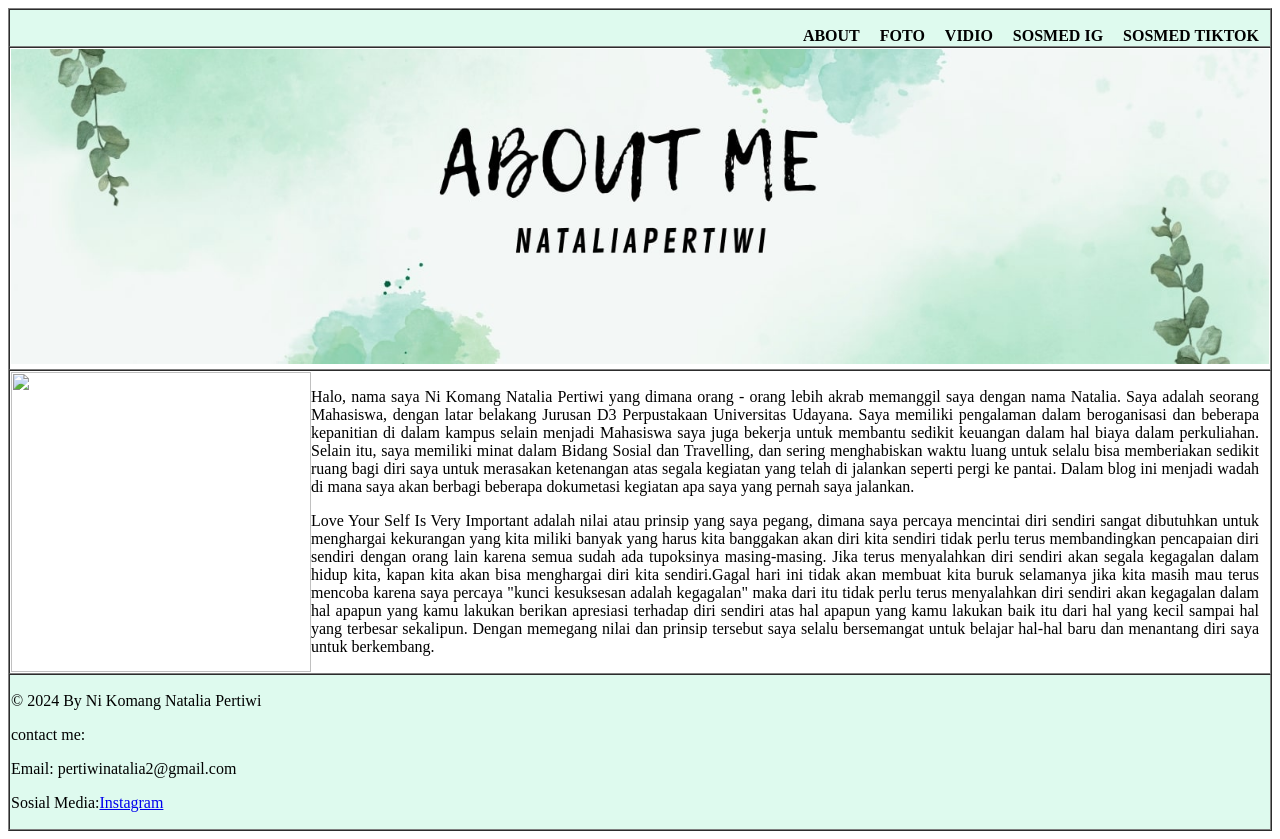
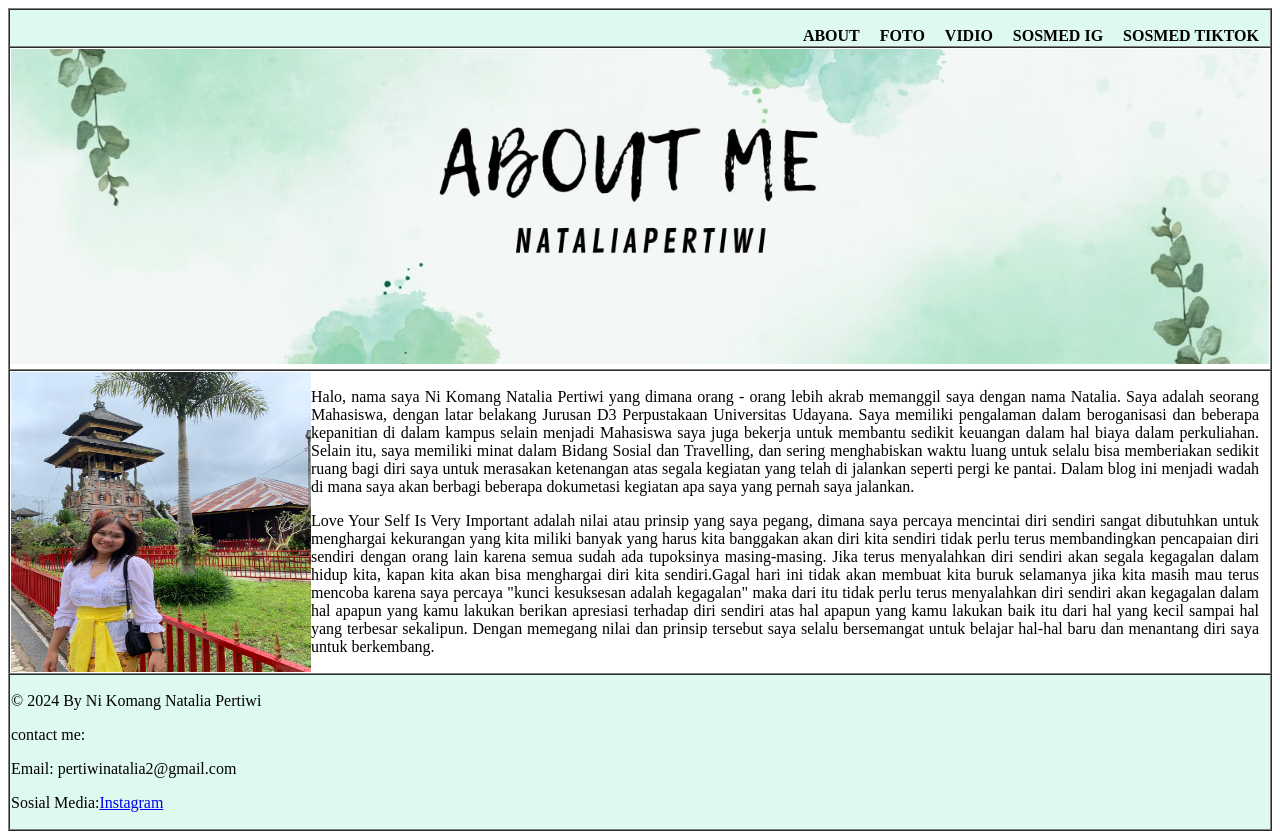
Before and after one commit to nataliapertiwi25/website-personal-, a plain HTML site: page index.html in a window 1280 px wide. Drawn offline with Linux system fonts and the light colour scheme.

Commit message:
Update index.html

```diff
--- a/index.html
+++ b/index.html
@@ -72,7 +72,7 @@
 	</tr>
 	<tr>
 		<td id="content">
-			<img id="foto" class="profil" src ="Foto/profil 1.jpeg">
+			<img id="foto" class="profil" src ="profil 1.jpeg">
 			<p id= "par">
 			<p>
 				Halo, nama saya Ni Komang Natalia Pertiwi yang dimana orang - orang lebih akrab memanggil saya dengan nama Natalia. Saya adalah seorang Mahasiswa, dengan latar belakang Jurusan D3 Perpustakaan Universitas Udayana. Saya memiliki pengalaman dalam beroganisasi dan beberapa kepanitian di dalam kampus selain menjadi Mahasiswa saya juga bekerja untuk membantu sedikit keuangan dalam hal biaya dalam perkuliahan. Selain itu, saya memiliki minat dalam Bidang Sosial dan Travelling, dan sering menghabiskan waktu luang untuk selalu bisa memberiakan sedikit ruang bagi diri saya untuk merasakan ketenangan atas segala kegiatan yang telah di jalankan seperti pergi ke pantai. Dalam blog ini menjadi wadah di mana saya akan berbagi beberapa dokumetasi kegiatan apa saya yang pernah saya jalankan.
```
